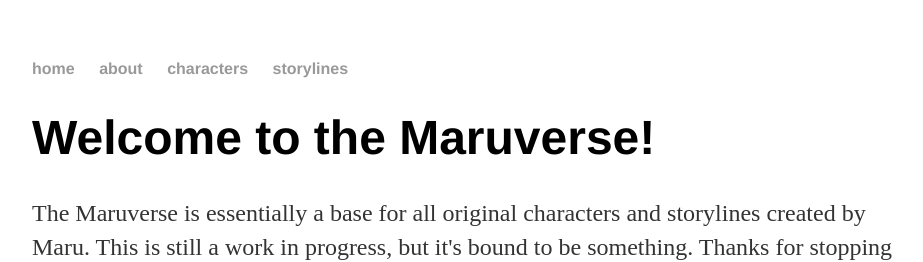
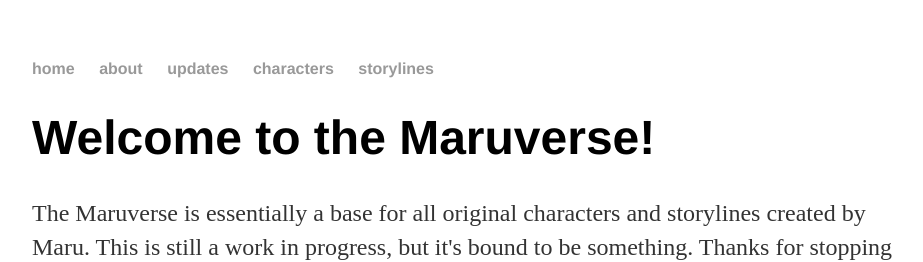
Before and after one commit to maruvelous/maruverse, a Jekyll site: the page built from index.html, in a window 1280 px wide. Shown: the top 262 px of the page, without its empty margins (160-1083 px from the left). Built offline with Jekyll 4.4.1, drawn with Linux system fonts in a browser that asks for light colours.

Commit message:
Update default.html

```diff
--- a/_layouts/default.html
+++ b/_layouts/default.html
@@ -10,6 +10,7 @@
     		<ul>
         		<li><a href="/">home</a></li>
 	        	<li><a href="/about">about</a></li>
+	        	<li><a href="/updates">updates</a></li>
         		<li><a href="/characters">characters</a></li>
         		<li><a href="/storylines">storylines</a></li>
     		</ul>
```
